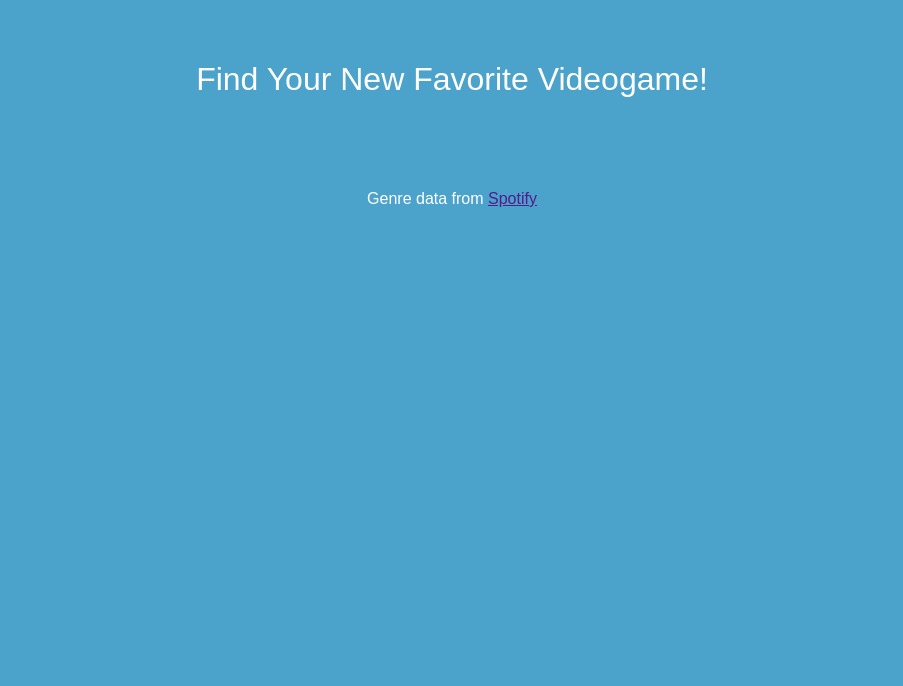
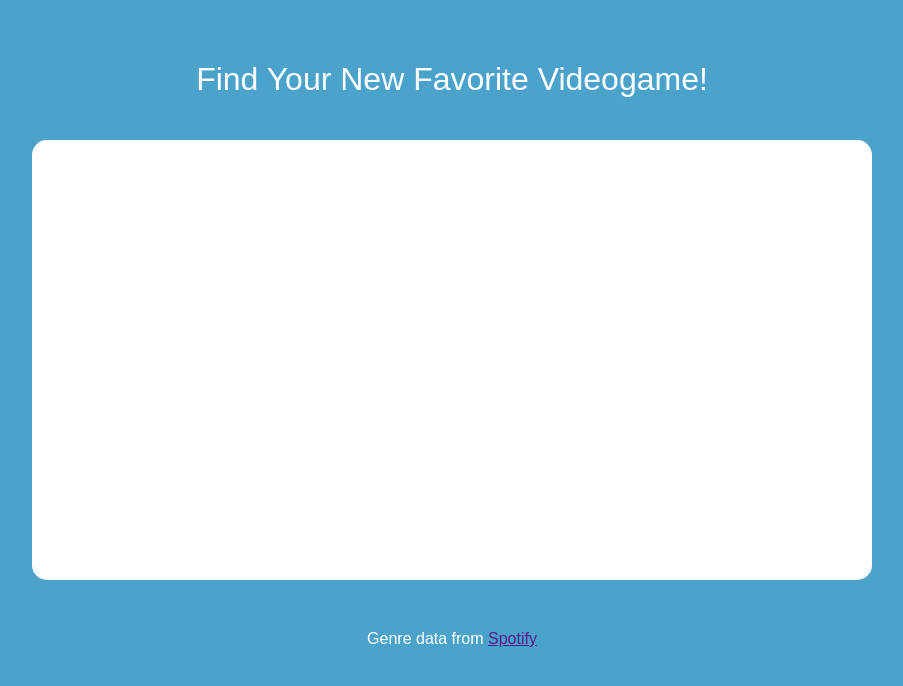
Before and after one commit to dvenka23/HCDE-310-Final-Project-Ana-and-Dharini, a Python web app: template templates/base.html in a window 1280 px wide. Shown: the top 686 px of the page, without its empty margins (188-1091 px from the left). Run offline with Jinja, Linux system fonts and the light colour scheme; the template is opened without the code that fills it, so the values that code supplies are empty.

Commit message:
fixed template again

```diff
--- a/templates/base.html
+++ b/templates/base.html
@@ -12,7 +12,7 @@
         <h1>Find Your New Favorite Videogame!</h1>
     </header>
     {% block content %}
-
+    <div class="square"></div>
     {% endblock %}
 </body>
 
```
